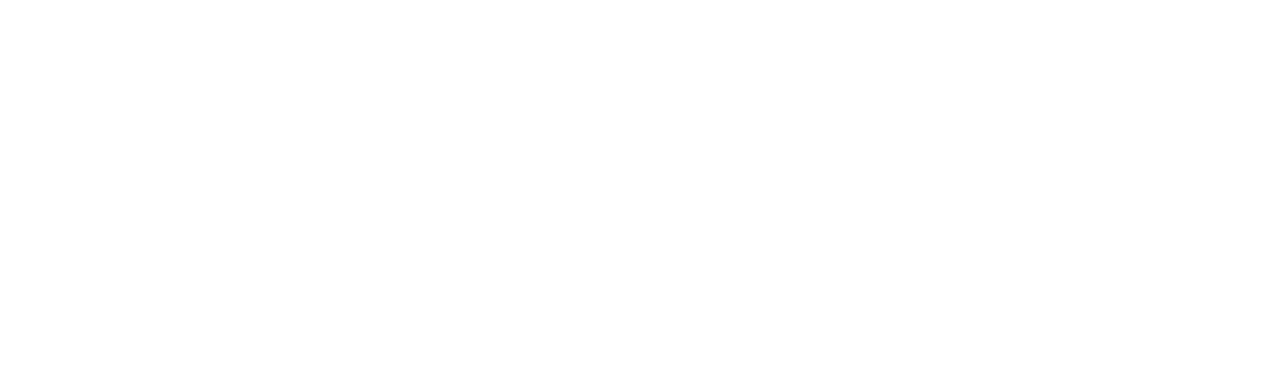
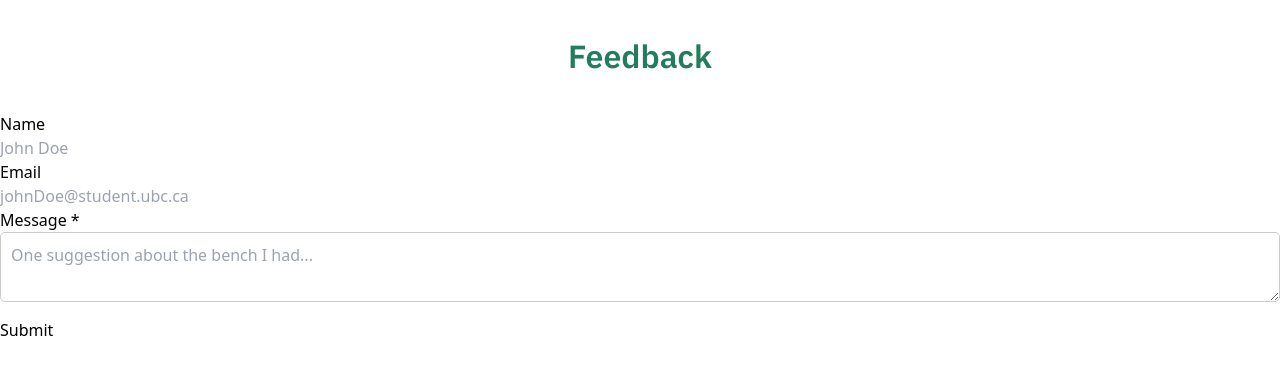
Before and after one commit to IDS-Solar-Bench/website, a Next.js app in the folder client/: page /components/Feedback/Feedback in a window 1280 px wide. Shown: the top 374 px of the page. Built offline with nearby package versions, Linux system fonts and the light colour scheme.

Commit message:
Feedback Form Work

```diff
--- a/client/pages/components/Feedback/Feedback.js
+++ b/client/pages/components/Feedback/Feedback.js
@@ -3,8 +3,52 @@ import style from './Feedback.module.css';
 
 const Feedback = () => {
 
-    return <div>
+    const [errorMessage, setErrorMessage] = React.useState('');
+    const [loading, setLoading] = React.useState(false);
+    const [inputs, setInputs] = React.useState({
+        name: 'noAnswer',
+        email: 'noAnswer',
+        message: 'noAnswer',
+    });
 
+    function handleChangeInput(e) {
+        setInputs((prev) => ({...prev, [e.target.name]: e.target.value}));
+        console.log(inputs);
+    };
+
+    function onSubmit(e) {
+        e.preventDefault();
+
+    }
+
+    return <div className={style.container}>
+        <div className={"customHeadingTextMainContent"}>
+            Feedback
+        </div>
+
+        <form onSubmit={onSubmit} className={style.form}>
+
+            <div className={style.nameEmailContainer}>
+
+                <div className={style.nameWrapper}>
+                    <label htmlFor="name" className={style.label}> Name </label>
+                    <input type="text" name="name" id="name" className={style.name} placeholder="John Doe" onChange={handleChangeInput}/>
+                </div>
+
+                <div className={style.emailWrapper}>
+                    <label htmlFor="email" className={style.label}> Email </label>
+                    <input type="email" name="email" id="email" className={style.email} placeholder='johnDoe@student.ubc.ca' onChange={handleChangeInput}/>
+                </div>
+            </div>
+
+            <div className={style.messageWrapper}>
+                <label htmlFor="message" className={style.label}> Message * </label>
+                <textarea name="message" id="message" className={style.message} placeholder="One suggestion about the bench I had..." onChange={handleChangeInput}/>
+            </div>
+
+            <button type="submit" className={style.submitButton}> Submit </button>
+
+        </form>
 
     </div>
 }
--- a/client/pages/components/Feedback/Feedback.module.css
+++ b/client/pages/components/Feedback/Feedback.module.css
@@ -0,0 +1,40 @@
+.container {
+}
+
+.messageWrapper {
+    width: 100%;
+}
+
+.nameEmailContainer {
+
+}
+
+.nameWrapper {
+    display: block;
+}
+
+.emailWrapper {
+    display: block;
+}
+
+.label {
+    display: block;
+}
+
+.name {
+    width: 40%;
+}
+
+.email {
+    width: 50%;
+}
+
+
+.message {
+    width: 100%;
+    height: 100%;
+    padding: 10px;
+    border: 1px solid #ccc;
+    border-radius: 5px;
+    margin-bottom: 10px;
+}
--- a/client/pages/index.js
+++ b/client/pages/index.js
@@ -6,6 +6,7 @@ import Stats from './components/Stats/Stats';
 import IconStatComponent from './components/IconStatComponent/IconStatComponent'
 import Description from './components/Description/Description';
 import MeetTeam from './components/MeetTeam/MeetTeam';
+import Feedback from './components/Feedback/Feedback';
 
 function index() {
 
```
